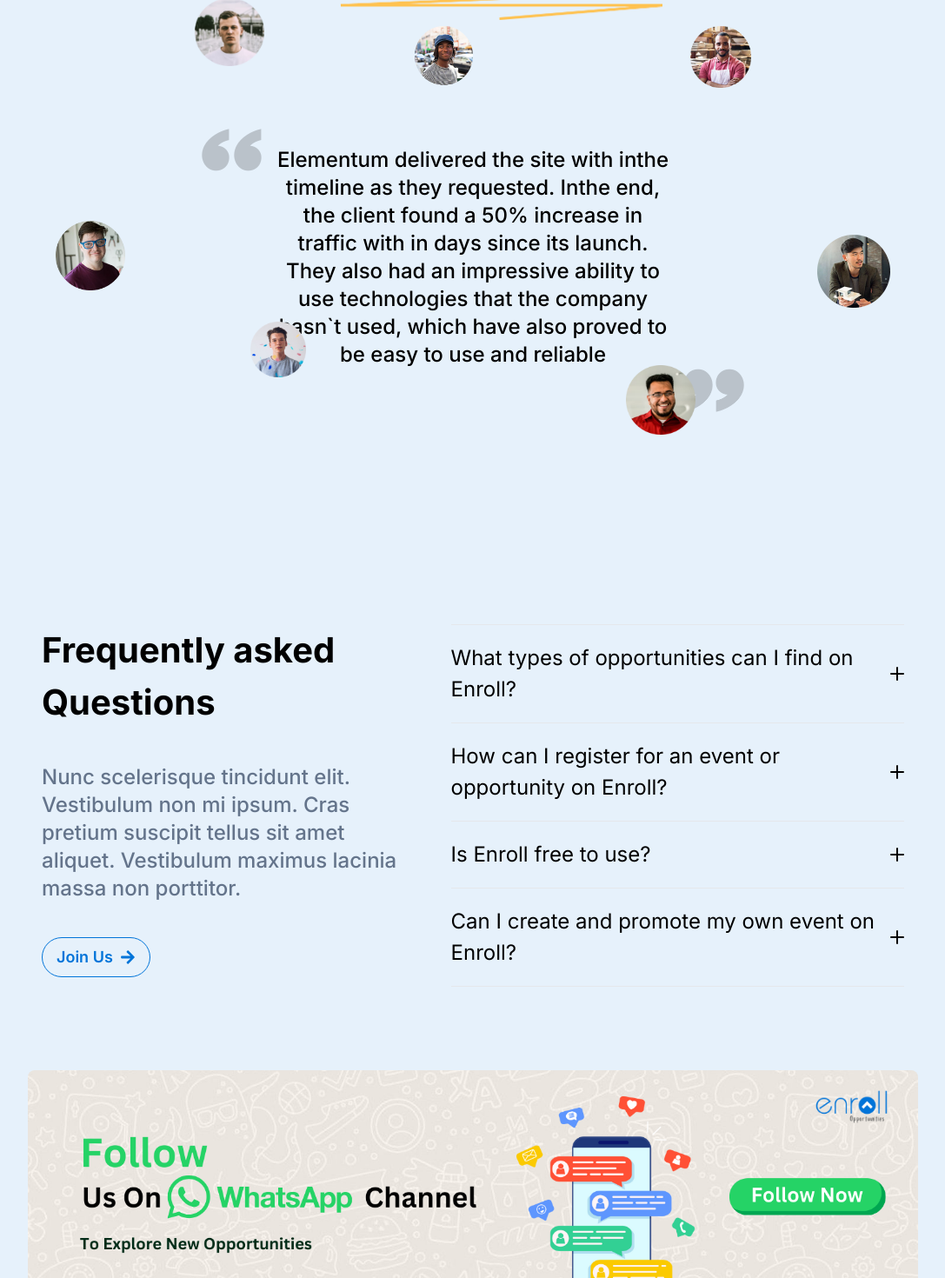
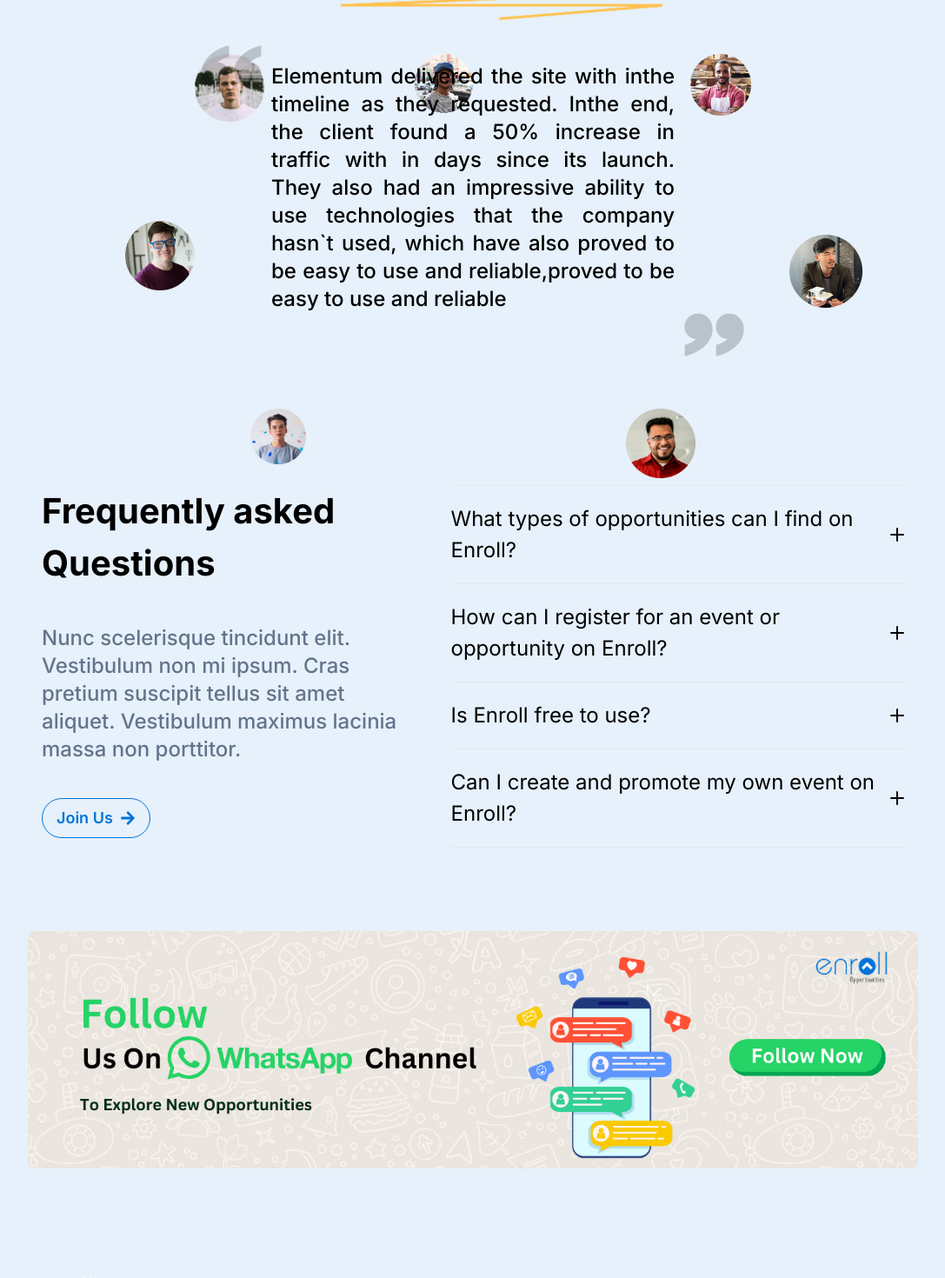
Before and after one commit to rakibulhasanbu/enrollapp-client, a Next.js app: page / in a window 1280 px wide. Shown: the part 3546-5016 px from the top of the page at 87% size, without its empty margins (96-1183 px from the left). Built offline with nearby package versions, Linux system fonts and the light colour scheme; no server answers.

Commit message:
image error fix and large screen responsive done only home page r

```diff
--- a/components/home/Enroll.tsx
+++ b/components/home/Enroll.tsx
@@ -5,7 +5,7 @@
 export const Enroll = () => {
   return (
     <div className=" p-4 flex flex-col lg:flex-row gap-32 justify-between items-center w-full lg:w-[80%] mx-auto">
-      <div className="lg:w-[35%] w-80">
+      <div className="xl:w-[35%] w-80">
         <Image
           src="/assets/Frame 1618872957.png"
           alt="#"
--- a/components/home/Events.tsx
+++ b/components/home/Events.tsx
@@ -17,6 +17,7 @@
   const settings = {
     dots: false,
     infinite: true,
+
     speed: 500,
     slidesToShow: 4,
     slidesToScroll: 1,
@@ -76,9 +77,9 @@
           icon={<FaArrowRight />}
         />
       </div>
-      <Slider {...settings} className="space-all-components">
+      <Slider {...settings} className="space-all-components ">
         {data?.data?.map((event: IEvent) => (
-          <div key={event?._id} className="px-2">
+          <div key={event?._id} className="px-4">
             <EventsCard event={event} />
           </div>
         ))}
--- a/components/home/Frame.tsx
+++ b/components/home/Frame.tsx
@@ -1,7 +1,11 @@
+import Image from "next/image";
+
 const Frame = () => {
   return (
     <div className="my-10">
-      <img
+      <Image
+        height={55}
+        width={55}
         src="/assets/Frame 1618872929.png"
         alt="frame"
         className="w-full object-cover mx-auto"
--- a/components/home/PartnerDetails.tsx
+++ b/components/home/PartnerDetails.tsx
@@ -18,66 +18,80 @@
         <Image
           width={55}
           height={55}
-          className="w-[80px] absolute lg:top-32 lg:left-80 md:left-96 left-52 pb-5 lg:pb-0 "
+          className="w-[80px] absolute xl:top-48 xl:left-80 md:left-96 lg:left-40 pb-5 lg:pb-0 "
           src="/assets/Ellipse 263.png"
           alt=""
         />
         <Image
           width={55}
           height={55}
-          className="absolute  lg:right-1/2 lg:top-40 w-[67px] right-5 "
+          className="absolute  xl:right-1/2 xl:top-48 w-[67px] right-5 "
           src="/assets/Ellipse 264.png"
           alt=""
         />
         <Image
           width={55}
           height={55}
-          className="w-[84px] lg:right-40 lg:top-[400px] xl:top-[500] absolute "
+          className="w-[84px] xl:right-48 lg:top-[400px] xl:top-[500] absolute "
           src="/assets/Ellipse 265.png"
           alt=""
         />
 
         {/* middle part */}
-        <div className=" lg:h-screen lg:flex lg:flex-col lg:justify-center lg:items-center">
+        <div className=" lg:h-[80vh] lg:flex lg:flex-col lg:justify-center lg:items-center">
           <div className="lg:w-[50%] relative mt-28 lg:mt-0 ">
-            <img
+            <Image
               src="/assets/comma.png"
               alt=""
+              width={55}
+              height={55}
               className="w-[69px] absolute  "
             />
-            <p className="text-center lg:mt-5 px-20 lg:text-2xl lg:font-medium ">
+            <p className="md:text-[12px] lg:text-lg xl:text-2xl lg:mt-5 px-20 text-justify xl:font-medium">
               Elementum delivered the site with inthe timeline as they
               requested. Inthe end, the client found a 50% increase in traffic
               with in days since its launch. They also had an impressive ability
               to use technologies that the company hasn`t used, which have also
-              proved to be easy to use and reliable
+              proved to be easy to use and reliable,proved to be easy to use and
+              reliable
             </p>
-            <img
+
+            <Image
               src="/assets/comma (1).png"
               alt=""
+              width={55}
+              height={55}
               className="w-[69px] absolute lg:right-0 right-5 "
             />
           </div>
         </div>
-        <img
-          className="w-[70px] lg:absolute  lg:right-80 lg:top-40"
+        <Image
+          className="w-[70px] lg:absolute  xl:right-80 xl:top-48"
           src="/assets/Ellipse 270.png"
           alt=""
+          width={55}
+          height={55}
         />
-        <img
-          className="w-16 absolute right-5 lg:right-0 lg:left-96 lg:top-[500px] "
+        <Image
+          className="w-16 absolute right-5 lg:right-0 lg:left-96 lg:top-[600px] "
           src="/assets/Ellipse 267.png"
           alt=""
+          width={55}
+          height={55}
         />
-        <img
-          className="w-[80px] absolute lg:top-96 left-40"
+        <Image
+          className="w-[80px] absolute lg:top-96 left-40 lg:left-60"
           src="/assets/Ellipse 268.png"
           alt=""
+          width={55}
+          height={55}
         />
-        <img
-          className="w-[80px] lg:right-96 mt-20 lg:mt-0 lg:top-[550px] absolute "
+        <Image
+          className="w-[80px] lg:right-96 mt-20 lg:mt-0 xl:top-[600px] absolute "
           src="/assets/Ellipse 269.png"
           alt=""
+          width={55}
+          height={55}
         />
       </div>
     </div>
--- a/components/home/Promotion.tsx
+++ b/components/home/Promotion.tsx
@@ -14,14 +14,14 @@
           single, integrated dashboard and promote their events.
         </p>
       </div>
-      <div className="lg:w-[500px] w-80 mb-20 md:mb-0">
+      <div className="xl:w-[500px] lg:w-[200px] w-80 mb-20 md:mb-0">
         <Image
           src="/assets/4 1.png"
           alt="#"
           layout="responsive"
-          width={500}
-          height={500}
-          className="w-full"
+          width={50}
+          height={50}
+          className="lg:w-[400px]"
         />
       </div>
     </div>
--- a/components/shared/Footer.tsx
+++ b/components/shared/Footer.tsx
@@ -1,4 +1,5 @@
 import Image from "next/image";
+import { FaFacebookF, FaGithub, FaInstagram, FaTwitter } from "react-icons/fa";
 
 const Footer = () => {
   return (
@@ -9,13 +10,13 @@
             <Image src="/assets/logo.png" width={80} height={80} alt="#" />
           </h1>
           <div className="flex lg:hidden justify-center items-center gap-6">
-            <img src="/assets/logo-twitter 2.png" alt="" />
+            <FaInstagram />
 
-            <img src="/assets/2.png" alt="" />
+            <FaFacebookF />
 
-            <img src="/assets/3.png" alt="" />
+            <FaTwitter />
 
-            <img src="/assets/4.png" alt="" />
+            <FaGithub />
           </div>
         </div>
 
@@ -25,14 +26,14 @@
           <p>Contact Us</p>
           <p>Support</p>
         </div> */}
-        <div className="hidden lg:flex justify-center items-center gap-6">
-          <img src="/assets/logo-twitter 2.png" alt="" />
+        <div className="hidden text-xl lg:flex justify-center items-center gap-6">
+          <FaInstagram />
 
-          <img src="/assets/2.png" alt="" />
+          <FaFacebookF />
 
-          <img src="/assets/3.png" alt="" />
+          <FaTwitter />
 
-          <img src="/assets/4.png" alt="" />
+          <FaGithub />
         </div>
       </div>
       <div className="flex flex-col-reverse lg:flex-row lg:justify-between items-center lg:items-center-none mb-4 mt-1 lg:mt-0">
```
